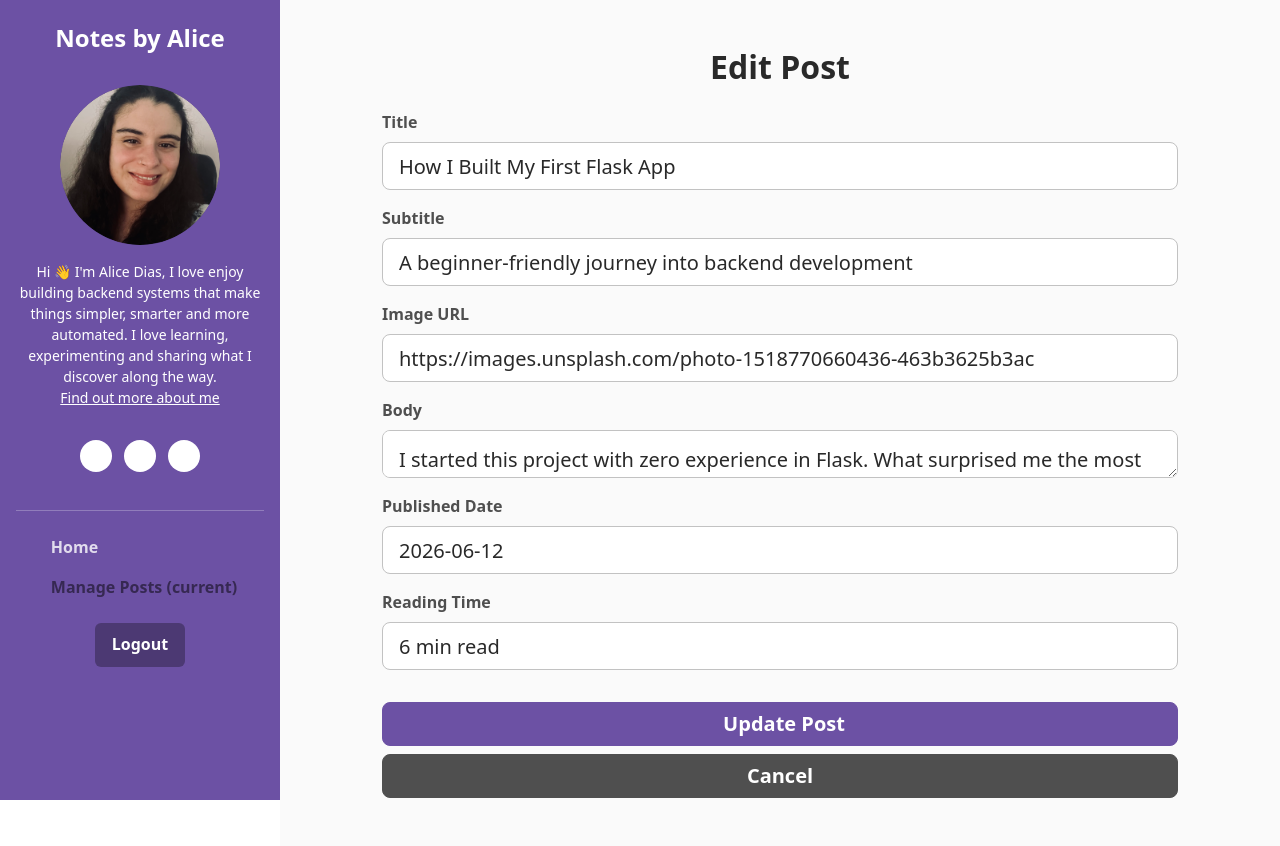
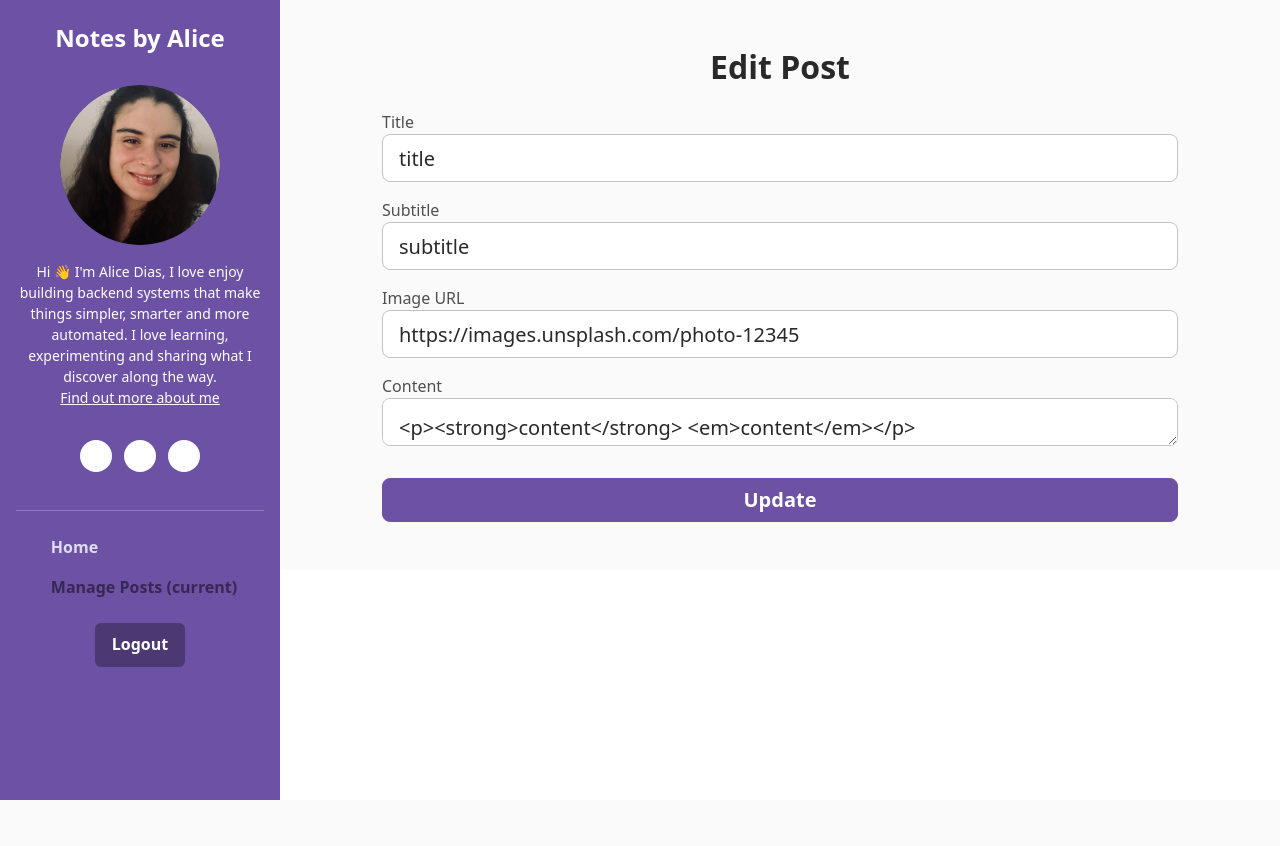
Before and after one commit to heyliceeee/blog, a Flask app: page /edit-post/1 in a window 1280 px wide. After the commit the page ends 800 px from the top, so only its background shows below. Run offline with Flask 3, Linux system fonts and the light colour scheme; a user stored in the database is signed in; data comes from the database, SQL or seed files in the repository; some libraries are stand-ins or nearby versions.

Commit message:
✨feat: create post | edit post

```diff
--- a/main.py
+++ b/main.py
@@ -26,14 +26,15 @@
 
 app = Flask(__name__)
 app.config["SECRET_KEY"] = os.getenv("SECRET_KEY") # Set the secret key
-app.config["SQLALCHEMY_DATABASE_URI"] = "sqlite:///users.db" # Set the database URI
+app.config["SQLALCHEMY_DATABASE_URI"] = "sqlite:///blog.db" # Set the database URI
 app.config["SQLALCHEMY_TRACK_MODIFICATIONS"] = False # Disable tracking modifications
-Bootstrap5(app)
+Bootstrap5(app) # Initialize Bootstrap5
+
+ckeditor = CKEditor(app) # Initialize CKEditor
 
 # CREATE DATABASE
 class Base(DeclarativeBase):
     pass
-app.config['SQLALCHEMY_DATABASE_URI'] = 'sqlite:///posts.db' # Set the database URI
 db = SQLAlchemy(model_class=Base) # Create an instance of the SQLAlchemy class
 db.init_app(app) # Initialize the SQLAlchemy instance with the Flask application
 
@@ -47,7 +48,7 @@
     body: Mapped[str] = mapped_column(Text, nullable=False) # Body column
     reading_time: Mapped[str] = mapped_column(String(250), nullable=False) # Reading time column
     comments_count: Mapped[int] = mapped_column(Integer, nullable=False) # Comments count column
-    comments: Mapped[list] = mapped_column(Text, nullable=False) # Comments column
+    comments: Mapped[str] = mapped_column(Text, nullable=False) # Comments column
 class LoginForm(FlaskForm):
     email = StringField("Email", validators=[DataRequired(), Email()])
     password = PasswordField("Password", validators=[DataRequired(), Regexp(r"^(?=.*[A-Z])(?=.*[a-z])(?=.*\d).{8,}$", message="The password must be at least 8 characters long and contain at least one uppercase letter, one lowercase letter, and one number.")])
@@ -56,110 +57,27 @@
     id = db.Column(db.Integer, primary_key=True) # Primary key column
     email = db.Column(db.String(100), unique=True) # Unique email column
     password = db.Column(db.String(200)) # Password column
+class CreatePostForm(FlaskForm):
+    title = StringField("Title", validators=[DataRequired()]) # Title field
+    subtitle = StringField("Subtitle", validators=[DataRequired()]) # Subtitle field
+    image = StringField("Image URL", validators=[DataRequired(), URL()]) # Image URL field
+    body = CKEditorField("Content", validators=[DataRequired()]) # Content field
+    submit = SubmitField("Publish") # Submit button
+class EditPostForm(FlaskForm):
+    title = StringField("Title", validators=[DataRequired()])
+    subtitle = StringField("Subtitle", validators=[DataRequired()])
+    image = StringField("Image URL", validators=[DataRequired(), URL()])
+    body = CKEditorField("Content", validators=[DataRequired()])
+    published = StringField("Published Date", validators=[DataRequired()])
+    submit = SubmitField("Update")
 
 with app.app_context(): # Create a context for the database
     db.create_all() # Create the database tables
-
-    if BlogPost.query.count() == 0:
-        sample_posts = [
-            BlogPost(
-                title="How I Built My First Flask App",
-                subtitle="A beginner-friendly journey into backend development",
-                image="https://images.unsplash.com/photo-1518770660436-463b3625b3ac",
-                published="2026-06-12",
-                body=(
-                    "I started this project with zero experience in Flask. "
-                    "What surprised me the most was how quickly everything clicked once I understood routing, "
-                    "templates and SQLAlchemy. In this post, I walk through the exact steps I took, "
-                    "the mistakes I made, and the moment everything finally worked."
-                ),
-                reading_time="6 min read",
-                comments_count=0,
-                comments=json.dumps([
-    {
-        "author": "Miguel Ferreira",
-        "text": "Adorei a forma como explicaste o processo. Senti exatamente o mesmo quando comecei com Flask!",
-        "date": "2026-07-04"
-    },
-    {
-        "author": "Rita Marques",
-        "text": "A parte dos erros silenciosos… tão real. Obrigada por partilhares a tua experiência.",
-        "date": "2026-07-04"
-    },
-    {
-        "author": "João Cardoso",
-        "text": "Este post motivou-me a finalmente começar o meu próprio projeto. Obrigado Alice!",
-        "date": "2026-07-05"
-    }
-]
-)
-            ),
-            BlogPost(
-                title="Why Backend Developers Should Learn Automation",
-                subtitle="Small scripts, big impact",
-                image="https://images.unsplash.com/photo-1555066931-4365d14bab8c",
-                published="2026-06-20",
-                body=(
-                    "Automation is not just about saving time — it's about reducing cognitive load. "
-                    "From cleaning datasets to sending scheduled emails, automation has transformed the way "
-                    "I approach daily tasks. Here are the tools I rely on and the automations that made the biggest difference."
-                ),
-                reading_time="5 min read",
-                comments_count=0,
-                comments=json.dumps([
-    {
-        "author": "Carolina Lopes",
-        "text": "Automação mudou completamente o meu workflow também. Scripts pequenos fazem milagres!",
-        "date": "2026-07-06"
-    },
-    {
-        "author": "Pedro Nunes",
-        "text": "Excelente explicação. Gostava de ver um post só sobre automação com Python.",
-        "date": "2026-07-06"
-    },
-    {
-        "author": "Sofia Almeida",
-        "text": "Concordo totalmente — reduzir carga mental é tão importante quanto poupar tempo.",
-        "date": "2026-07-07"
-    }
-]
-)
-            ),
-            BlogPost(
-                title="The Day I Finally Understood SQLAlchemy",
-                subtitle="ORMs don’t have to be scary",
-                image="https://images.unsplash.com/photo-1526378722484-cc6c0c9a4f87",
-                published="2026-07-01",
-                body=(
-                    "SQLAlchemy felt overwhelming at first — models, sessions, queries, relationships… "
-                    "But once I grasped how the ORM maps Python classes to database tables, everything changed. "
-                    "In this post, I break down the concepts in a simple way and share the cheatsheet I wish I had earlier."
-                ),
-                reading_time="7 min read",
-                comments_count=0,
-                comments=json.dumps([
-    {
-        "author": "Tiago Santos",
-        "text": "SQLAlchemy parecia magia negra até ler isto. Obrigado por simplificares tudo!",
-        "date": "2026-07-08"
-    },
-    {
-        "author": "Beatriz Correia",
-        "text": "A tua explicação sobre ORM vs SQL direto foi a melhor que já vi.",
-        "date": "2026-07-08"
-    },
-    {
-        "author": "Hugo Martins",
-        "text": "Finalmente percebi sessions e commits. Este post salvou-me horas de frustração.",
-        "date": "2026-07-09"
-    }
-]
-)
-            ),
-        ]
-
-        db.session.add_all(sample_posts)
-        db.session.commit()
+    if not User.query.filter_by(email="alice@example.com").first(): # Check if the user doesn't exist in the database
+        hashed = generate_password_hash("Alic3StrongPass123") # Hash the password
+        user = User(email="alice@example.com", password=hashed) # Create a new user instance
+        db.session.add(user) # Add the user to the database
+        db.session.commit() # Commit the changes to the database
 
 login_manager = LoginManager() # Create an instance of the LoginManager class
 login_manager.init_app(app) # Initialize the LoginManager with the Flask application
@@ -250,45 +168,48 @@
     " posts list "
     posts = BlogPost.query.all() # Get all posts from the database
     return render_template("posts.html", all_posts=posts) # Render the posts.html template
-@app.route("/create-post", methods=["GET", "POST"])
+
+@app.route("/new-post", methods=["GET", "POST"])
 @login_required
-def create_post():
-    " Create a new post "
-    if request.method == "POST": # Check if the request method is POST
+def new_post():
+    form = CreatePostForm()
+
+    if form.validate_on_submit():
         new_post = BlogPost(
-            title=request.form["title"],
-            subtitle=request.form["subtitle"],
-            image=request.form["image"],
-            body=request.form["body"],
-            published=request.form["published"],
-            reading_time=request.form["reading_time"] + "min read",
+            title=form.title.data,
+            subtitle=form.subtitle.data,
+            image=form.image.data,
+            body=form.body.data,
+            published=date.today().strftime("%B %d, %Y"),
+            reading_time=f"{max(1, len(form.body.data.split()) // 200)} min read",
             comments_count=0,
-            comments=json.dumps([{"author": "", "text": "", "date": ""}])
-        ) # Create a new post instance with the form data
+            comments=json.dumps([])
+        )
 
-        db.session.add(new_post) # Add the new post to the database
-        db.session.commit() # Commit the changes to the database
+        db.session.add(new_post)
+        db.session.commit()
 
-        return redirect(url_for("posts_crud")) # Redirect to the dashboard
-    return render_template("create_post.html") # Render the create_post.html template
+        return redirect(url_for("get_all_posts"))
+    return render_template("make_post.html", form=form)
 
 @app.route("/edit-post/<int:post_id>", methods=["GET", "POST"])
 @login_required
 def edit_post(post_id):
     " Edit a post "
     post = BlogPost.query.get_or_404(post_id) # Get the post with the given id or return a 404 error
+    form = EditPostForm(obj=post) # Create an EditPostForm instance with the post object
 
-    if request.method == "POST": # Check if the request method is POST
-        post.title = request.form["title"] # Update the post title with the form data
-        post.subtitle = request.form["subtitle"] # Update the post subtitle with the form data
-        post.image = request.form["image"] # Update the post image with the form data
-        post.body = request.form["body"] # Update the post body with the form data
-        post.published = request.form["published"] # Update the post published date with the form data
-        post.reading_time = request.form["reading_time"] # Update the post reading time with the form data
+    if form.validate_on_submit(): # Check if the form is submitted
+        post.title = form.title.data # Update the post title
+        post.subtitle = form.subtitle.data # Update the post subtitle
+        post.image = form.image.data # Update the post image
+        post.body = form.body.data # Update the post body
+        post.published = form.published.data # Update the post published date
+        post.reading_time = f"{max(1, len(form.body.data.split()) // 200)} min read" # Update the post reading time
 
         db.session.commit() # Commit the changes to the database
         return redirect(url_for("posts_crud")) # Redirect to the dashboard
-    return render_template("edit_post.html", post=post) # Render the edit_post.html template with the post data
+    return render_template("edit_post.html", form=form, post=post) # Render the edit_post.html template with the form and post data
 
 @app.route("/delete-post/<int:post_id>")
 @login_required
@@ -301,14 +222,5 @@
 
     return redirect(url_for("posts_crud")) # Redirect to the dashboard
 
-
-with app.app_context(): # Create a context for the database
-    db.create_all() # Create the database tables
-    if not User.query.filter_by(email="alice@example.com").first(): # Check if the user doesn't exist in the database'
-        hashed = generate_password_hash("Alic3StrongPass123") # Hash the password
-        user = User(email="alice@example.com", password=hashed) # Create a new user instance
-        db.session.add(user) # Add the user to the database
-        db.session.commit() # Commit the changes to the database
-
 if __name__ == "__main__":
     app.run(host="0.0.0.0", port=5000)
--- a/templates/blog-post.html
+++ b/templates/blog-post.html
@@ -111,7 +111,7 @@
               </figcaption>
             </figure>
             <h4 class="mt-5 mb-3">{{ post.subtitle }}</h4>
-            <p>{{ post.body }}</p>
+            <p>{{ post.body|safe }}</p>
           </div>
           <div class="blog-comments-section">
             <h4 class="mt-5 mb-4">Comments</h4> {% for comment in comments %} <div class="comment-box d-flex align-items-start mb-4">
--- a/templates/edit_post.html
+++ b/templates/edit_post.html
@@ -56,49 +56,29 @@
             <h2 class="heading text-center">Edit Post</h2>
 
             <form method="POST" class="mt-4">
+                {{ form.csrf_token() }}
 
                 <div class="mb-3">
-                    <label class="form-label fw-semibold">Title</label>
-                    <input type="text" name="title" class="form-control form-control-lg"
-                           value="{{ post.title }}" required>
+                    {{ form.title.label }}
+                    {{ form.title(class="form-control form-control-lg") }}
                 </div>
 
                 <div class="mb-3">
-                    <label class="form-label fw-semibold">Subtitle</label>
-                    <input type="text" name="subtitle" class="form-control form-control-lg"
-                           value="{{ post.subtitle }}" required>
+                    {{ form.subtitle.label }}
+                    {{ form.subtitle(class="form-control form-control-lg") }}
                 </div>
 
                 <div class="mb-3">
-                    <label class="form-label fw-semibold">Image URL</label>
-                    <input type="text" name="image" class="form-control form-control-lg"
-                           value="{{ post.image }}" required>
+                    {{ form.image.label }}
+                    {{ form.image(class="form-control form-control-lg") }}
                 </div>
 
                 <div class="mb-3">
-                    <label class="form-label fw-semibold">Body</label>
-                    <textarea name="body" class="form-control form-control-lg" rows="6" required>{{ post.body }}</textarea>
+                    {{ form.body.label }}
+                    {{ form.body(class="form-control form-control-lg") }}
                 </div>
 
-                <div class="mb-3">
-                    <label class="form-label fw-semibold">Published Date</label>
-                    <input type="text" name="published" class="form-control form-control-lg"
-                           value="{{ post.published }}" required>
-                </div>
-
-                <div class="mb-3">
-                    <label class="form-label fw-semibold">Reading Time</label>
-                    <input type="text" name="reading_time" class="form-control form-control-lg"
-                           value="{{ post.reading_time }}" required>
-                </div>
-
-                <button type="submit" class="btn btn-primary btn-lg w-100 mt-3">
-                    <i class="fas fa-save me-2"></i>Update Post
-                </button>
-
-                <a href="{{ url_for('posts_crud') }}" class="btn btn-secondary btn-lg w-100 mt-2">
-                    Cancel
-                </a>
+                {{ form.submit(class="btn btn-primary btn-lg w-100 mt-3") }}
             </form>
         </div>
     </section>
@@ -106,5 +86,7 @@
 
 <script src="/static/assets/plugins/popper.min.js"></script>
 <script src="/static/assets/plugins/bootstrap/js/bootstrap.min.js"></script>
+{{ ckeditor.load() }}
+{{ ckeditor.config() }}
 </body>
 </html>
--- a/templates/posts.html
+++ b/templates/posts.html
@@ -55,9 +55,7 @@
             <h2 class="heading">Manage Your Posts</h2>
             <div class="intro">Create, edit or delete your blog posts.</div>
 
-            <a href="{{ url_for('create_post') }}" class="btn btn-primary mt-3">
-                <i class="fas fa-plus me-2"></i>Create New Post
-            </a>
+            <a href="{{ url_for('new_post') }}" class="btn btn-primary">Create New Post</a>
         </div>
     </section>
 
```
Also changed, not shown: blog-data.txt (deleted, +0 -100 lines), templates/make_post.html (added, +126 -0 lines), instance/blog.db (added), instance/posts.db (deleted), instance/users.db (deleted).
